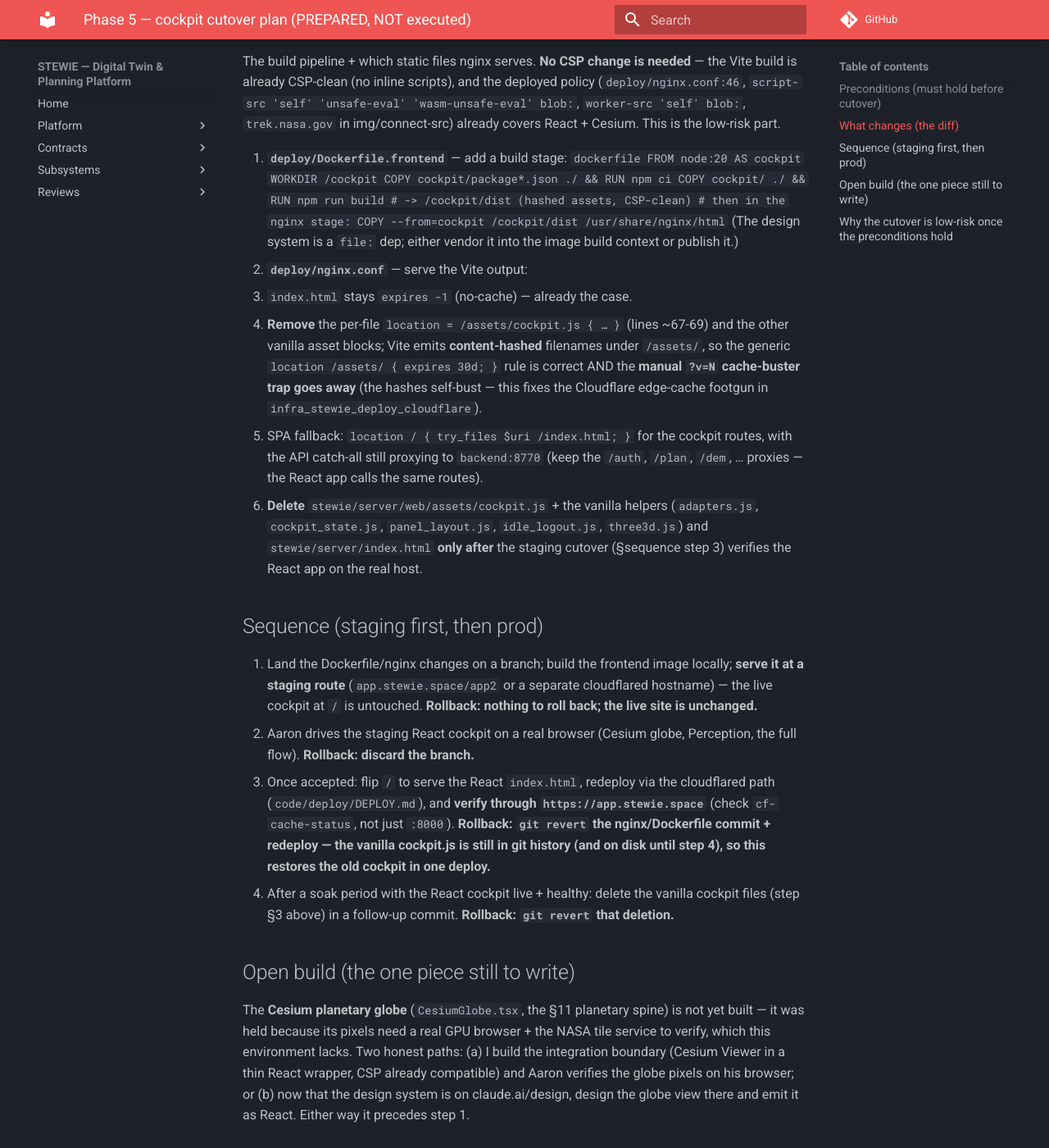
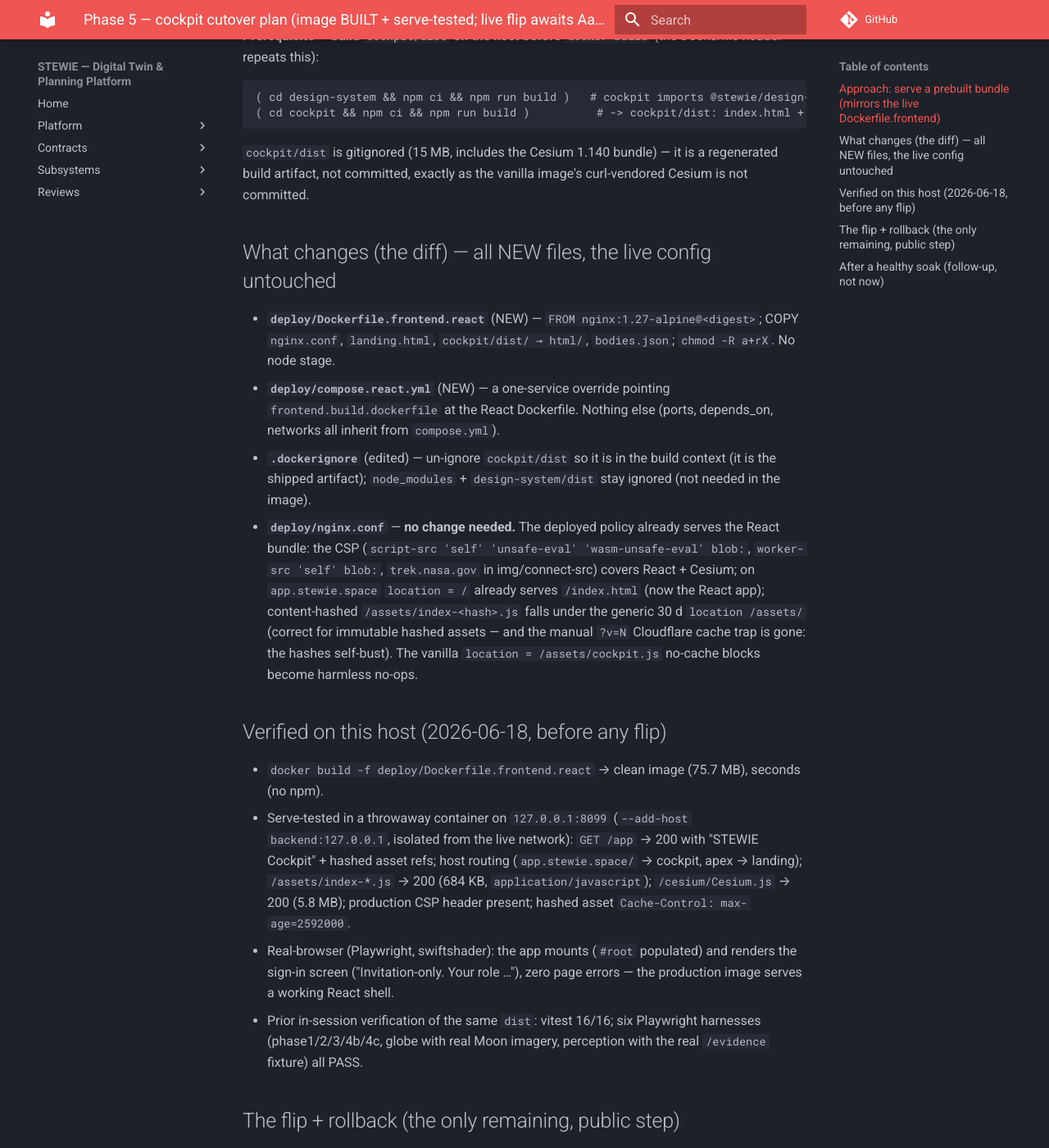
Before and after one commit to stewie-sw/stewie, an MkDocs documentation site: the page built from docs/frontend_phase5_cutover_2026-06-18.md, in a window 1280 px wide and 1400 px high, scrolled down 732 px. Shown: the whole window at 82% size. Built offline with MkDocs 1.6.1 and Material for MkDocs 9.7.7, drawn with Linux system fonts in a browser that asks for light colours; comment, search, counter and statistics services are not loaded; some of the changed text lies outside the part shown.

Commit message:
deploy(cockpit): Phase-5 React cutover config — serve prebuilt Vite dist via nginx
Add a separate frontend image (deploy/Dockerfile.frontend.react + compose.react.yml)
that COPYs the prebuilt, CSP-clean cockpit/dist into nginx, mirroring the live
Dockerfile.frontend's serve-static pattern. The live vanilla image + nginx.conf are
untouched, so the flip is a compose-override and rollback is one command.

An in-image multi-stage 'npm ci' build was tried first and hit npm's reproducible
'Exit handler never called!' bug in clean node:20 (half-installs esbuild, exits 0,
then ERR_MODULE_NOT_FOUND on esbuild) — unrelated to our code; the Vite toolchain
builds cleanly on the host. Serving a host-built bundle sidesteps it and matches the
project's existing pattern. cockpit/dist stays gitignored (regenerated build artifact,
incl. the bundled Cesium), like the vanilla image's curl-vendored Cesium.

Image built (75.7 MB) + serve-tested on 127.0.0.1:8099 (cockpit at /app, host routing,
hashed /assets, /cesium, production CSP, 30d immutable cache) + Playwright-verified the
React app mounts and renders the sign-in screen with no page errors. Live flip awaits
explicit go (it swaps the public app.stewie.space cockpit); rollback named in the doc.

````diff
--- a/docs/frontend_phase5_cutover_2026-06-18.md
+++ b/docs/frontend_phase5_cutover_2026-06-18.md
@@ -1,79 +1,87 @@
-# Phase 5 — cockpit cutover plan (PREPARED, NOT executed)
+# Phase 5 — cockpit cutover plan (image BUILT + serve-tested; live flip awaits Aaron's go)
 
-**Date:** 2026-06-18 · **Status:** ready for Aaron's explicit go. **Nothing in this doc has been run.**
-This is the high-blast step: it replaces the live vanilla cockpit served at `app.stewie.space`. Per the
-operating rules it waits for an explicit yes; the rollback is named in every step.
+**Date:** 2026-06-18 · **Status:** the React image is built, serve-tested, and browser-verified on this
+deploy host. The only remaining step is the **live flip**, which swaps what `app.stewie.space` serves —
+a public, outward action. Per the operating rules it waits for an explicit yes; the rollback is one
+command and is named below. Everything up to (and including) building + serve-testing the image has been
+done; nothing public has changed.
 
-## Preconditions (must hold before cutover)
+## Approach: serve a prebuilt bundle (mirrors the live Dockerfile.frontend)
 
-1. **GPU-verified on a real browser** (only Aaron can do this — headless swiftshader can't):
-   - the **Cesium planetary globe** renders the Moon/Mars tiles (the one piece not yet built — see §"Open
-     build" below), and
-   - the **Perception** render→depth pipeline (render-gated) is either built + verified or explicitly
-     deferred for the first cutover.
-2. **The React cockpit drives end-to-end against a running backend** (`stewie-serve`): sign-in, all work
-   areas, real `/dem/heightfield` terrain, Plan authoring + `/plan` solve, Admin/System/Settings. (Phases
-   0-4c are integration-verified headlessly; this is the live-backend confirmation.)
-3. **CI green** on the `cockpit/` build (add a CI job: `npm ci && npm run build && npm test` in `cockpit/`).
+The live `deploy/Dockerfile.frontend` runs **no npm in-image** — it COPYs hand-written static assets and
+vendors Cesium with `curl`. The React cockpit takes the same shape: a **separate** `deploy/
+Dockerfile.frontend.react` COPYs the prebuilt `cockpit/dist` into nginx. The live Dockerfile is untouched,
+so rollback is simply "stop using the override."
 
-## What changes (the diff)
+**Why not a multi-stage in-image `npm ci` build:** it was tried and hit npm's reproducible
+**"Exit handler never called!"** bug in clean `node:20` — npm crashes mid-install, half-installs esbuild
+(dir present, no `package.json`), yet exits 0, so `&&` proceeds to a build that can't resolve esbuild
+(`ERR_MODULE_NOT_FOUND … esbuild/index.js`). Confirmed reproducible in an isolated `node:20` container,
+unrelated to our code (the Vite toolchain builds cleanly on the host). Serving a host-built bundle sidesteps
+this entirely and matches the project's existing deploy pattern.
 
-The build pipeline + which static files nginx serves. **No CSP change is needed** — the Vite build is
-already CSP-clean (no inline scripts), and the deployed policy (`deploy/nginx.conf:46`,
-`script-src 'self' 'unsafe-eval' 'wasm-unsafe-eval' blob:`, `worker-src 'self' blob:`,
-`trek.nasa.gov` in img/connect-src) already covers React + Cesium. This is the low-risk part.
+**Prerequisite — build `cockpit/dist` on the host before `docker build`** (the Dockerfile header repeats this):
+```
+( cd design-system && npm ci && npm run build )   # cockpit imports @stewie/design-system (file: dep)
+( cd cockpit && npm ci && npm run build )          # -> cockpit/dist: index.html + /assets/* + /cesium/*
+```
+`cockpit/dist` is gitignored (15 MB, includes the Cesium 1.140 bundle) — it is a regenerated build artifact,
+not committed, exactly as the vanilla image's curl-vendored Cesium is not committed.
 
-1. **`deploy/Dockerfile.frontend`** — add a build stage:
-   ```dockerfile
-   FROM node:20 AS cockpit
-   WORKDIR /cockpit
-   COPY cockpit/package*.json ./ && RUN npm ci
-   COPY cockpit/ ./ && RUN npm run build           # -> /cockpit/dist (hashed assets, CSP-clean)
-   # then in the nginx stage:
-   COPY --from=cockpit /cockpit/dist /usr/share/nginx/html
-   ```
-   (The design system is a `file:` dep; either vendor it into the image build context or publish it.)
-2. **`deploy/nginx.conf`** — serve the Vite output:
-   - `index.html` stays `expires -1` (no-cache) — already the case.
-   - **Remove** the per-file `location = /assets/cockpit.js { … }` (lines ~67-69) and the other vanilla
-     asset blocks; Vite emits **content-hashed** filenames under `/assets/`, so the generic
-     `location /assets/ { expires 30d; }` rule is correct AND the **manual `?v=N` cache-buster trap goes
-     away** (the hashes self-bust — this fixes the Cloudflare edge-cache footgun in
-     `infra_stewie_deploy_cloudflare`).
-   - SPA fallback: `location / { try_files $uri /index.html; }` for the cockpit routes, with the API
-     catch-all still proxying to `backend:8770` (keep the `/auth`, `/plan`, `/dem`, … proxies — the React
-     app calls the same routes).
-3. **Delete** `stewie/server/web/assets/cockpit.js` + the vanilla helpers (`adapters.js`, `cockpit_state.js`,
-   `panel_layout.js`, `idle_logout.js`, `three3d.js`) and `stewie/server/index.html` **only after** the
-   staging cutover (§sequence step 3) verifies the React app on the real host.
+## What changes (the diff) — all NEW files, the live config untouched
 
-## Sequence (staging first, then prod)
+- **`deploy/Dockerfile.frontend.react`** (NEW) — `FROM nginx:1.27-alpine@<digest>`; COPY `nginx.conf`,
+  `landing.html`, `cockpit/dist/ → html/`, `bodies.json`; `chmod -R a+rX`. No node stage.
+- **`deploy/compose.react.yml`** (NEW) — a one-service override pointing `frontend.build.dockerfile` at the
+  React Dockerfile. Nothing else (ports, depends_on, networks all inherit from `compose.yml`).
+- **`.dockerignore`** (edited) — un-ignore `cockpit/dist` so it is in the build context (it is the shipped
+  artifact); `node_modules` + `design-system/dist` stay ignored (not needed in the image).
+- **`deploy/nginx.conf`** — **no change needed.** The deployed policy already serves the React bundle: the
+  CSP (`script-src 'self' 'unsafe-eval' 'wasm-unsafe-eval' blob:`, `worker-src 'self' blob:`, `trek.nasa.gov`
+  in img/connect-src) covers React + Cesium; on `app.stewie.space` `location = /` already serves `/index.html`
+  (now the React app); content-hashed `/assets/index-<hash>.js` falls under the generic 30 d `location /assets/`
+  (correct for immutable hashed assets — and the manual `?v=N` Cloudflare cache trap is gone: the hashes
+  self-bust). The vanilla `location = /assets/cockpit.js` no-cache blocks become harmless no-ops.
 
-1. Land the Dockerfile/nginx changes on a branch; build the frontend image locally; **serve it at a
-   staging route** (`app.stewie.space/app2` or a separate cloudflared hostname) — the live cockpit at `/`
-   is untouched. **Rollback: nothing to roll back; the live site is unchanged.**
-2. Aaron drives the staging React cockpit on a real browser (Cesium globe, Perception, the full flow).
-   **Rollback: discard the branch.**
-3. Once accepted: flip `/` to serve the React `index.html`, redeploy via the cloudflared path
-   (`code/deploy/DEPLOY.md`), and **verify through `https://app.stewie.space`** (check `cf-cache-status`,
-   not just `:8000`). **Rollback: `git revert` the nginx/Dockerfile commit + redeploy — the vanilla
-   cockpit.js is still in git history (and on disk until step 4), so this restores the old cockpit in one
-   deploy.**
-4. After a soak period with the React cockpit live + healthy: delete the vanilla cockpit files (step §3
-   above) in a follow-up commit. **Rollback: `git revert` that deletion.**
+## Verified on this host (2026-06-18, before any flip)
 
-## Open build (the one piece still to write)
+- `docker build -f deploy/Dockerfile.frontend.react` → clean image (75.7 MB), seconds (no npm).
+- Serve-tested in a throwaway container on `127.0.0.1:8099` (`--add-host backend:127.0.0.1`, isolated from
+  the live network): `GET /app` → 200 with "STEWIE Cockpit" + hashed asset refs; host routing (`app.stewie.space/`
+  → cockpit, apex → landing); `/assets/index-*.js` → 200 (684 KB, `application/javascript`); `/cesium/Cesium.js`
+  → 200 (5.8 MB); production CSP header present; hashed asset `Cache-Control: max-age=2592000`.
+- Real-browser (Playwright, swiftshader): the app mounts (`#root` populated) and renders the sign-in screen
+  ("Invitation-only. Your role …"), zero page errors — the production image serves a working React shell.
+- Prior in-session verification of the same `dist`: vitest 16/16; six Playwright harnesses (phase1/2/3/4b/4c,
+  globe with real Moon imagery, perception with the real `/evidence` fixture) all PASS.
 
-The **Cesium planetary globe** (`CesiumGlobe.tsx`, the §11 planetary spine) is not yet built — it was held
-because its pixels need a real GPU browser + the NASA tile service to verify, which this environment lacks.
-Two honest paths: (a) I build the integration boundary (Cesium Viewer in a thin React wrapper, CSP already
-compatible) and Aaron verifies the globe pixels on his browser; or (b) now that the design system is on
-claude.ai/design, design the globe view there and emit it as React. Either way it precedes step 1.
+## The flip + rollback (the only remaining, public step)
 
-## Why the cutover is low-risk once the preconditions hold
+This host **is** the deploy host (`stewie-frontend-1` on `127.0.0.1:8000`, cloudflared at
+`/etc/cloudflared/config.yml`, `app.stewie.space` reachable → HTTP 200). The flip is reversible in ~1 min
+and verifiable immediately.
 
-The React app is an isolated, CSP-clean static bundle that calls the **same** backend routes the vanilla
-cockpit does (verified route-by-route in the FS-23 ledger). nginx changes are additive + reversible; the
-deploy topology (Cloudflare → cloudflared → docker frontend → backend:8770) is unchanged; and the rollback
-is a one-commit `git revert` + redeploy at every step. The only irreversible-ish moment is deleting the
-vanilla files (step 4), which happens last, after soak, with the files still in git history.
+**Flip (swaps the public cockpit):**
+```
+cd /mnt/projects/stewie/code
+( cd design-system && npm ci && npm run build ) && ( cd cockpit && npm ci && npm run build )   # ensure fresh dist
+docker compose -f deploy/compose.yml -f deploy/compose.react.yml up -d --build frontend
+```
+**Verify (must do, through Cloudflare — not just :8000):**
+```
+curl -sS -D - https://app.stewie.space/ | grep -iE "STEWIE Cockpit|cf-cache-status|content-security-policy"
+```
+plus a real-browser sign-in on `https://app.stewie.space`.
+
+**Rollback (restores the vanilla cockpit in one deploy):**
+```
+docker compose -f deploy/compose.yml up -d --build frontend     # rebuilds from the untouched Dockerfile.frontend
+```
+The vanilla `Dockerfile.frontend` + `cockpit.js` are unchanged on disk and in git, so this is a clean revert.
+
+## After a healthy soak (follow-up, not now)
+
+Delete the vanilla cockpit files (`stewie/server/web/assets/cockpit.js` + helpers, `stewie/server/index.html`)
+and fold the React Dockerfile into the canonical one. **Rollback: `git revert` that deletion** (files remain
+in history). Optional hardening: a CI job that builds `cockpit/dist` so the deploy host no longer needs a
+manual pre-build; revisit the from-source multi-stage image if/when the npm bug is resolved upstream.
````
Also changed, not shown: docs/frontend_rewrite_plan_2026-06-18.md (added, +226 -0 lines), 3 other files.
